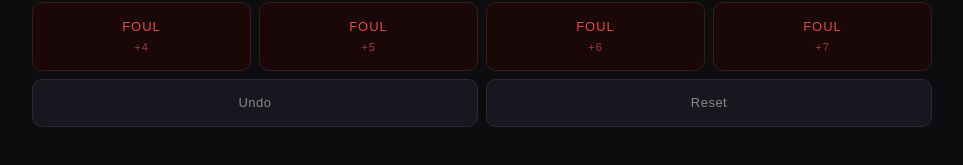
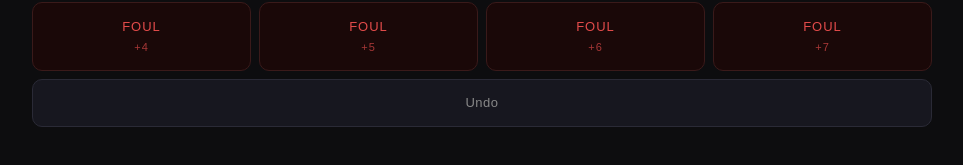
Before and after one commit to yahyabelqacem/snookerapp, a Next.js app: page / in a window 1280 px wide. Shown: the part 491-656 px from the top of the page, without its empty margins (158-1121 px from the left). Built offline with nearby package versions, Linux system fonts and the light colour scheme; no server answers; the database is empty.

Commit message:
remove reset button

```diff
--- a/app/page.tsx
+++ b/app/page.tsx
@@ -197,7 +197,6 @@ export default function Home() {
   return (
     <div style={{ background: "#0d0d0f", minHeight: "100vh", padding: "28px 24px", fontFamily: "sans-serif" }}>
 
-      {/* Confirmation Popup */}
       {showConfirm && (
         <div style={{ position: "fixed", top: 0, left: 0, right: 0, bottom: 0,
           background: "rgba(0,0,0,0.85)", display: "flex", alignItems: "center",
@@ -245,7 +244,6 @@ export default function Home() {
         </div>
       </div>
 
-      {/* Scoreboard */}
       <div style={{ display: "grid", gridTemplateColumns: "minmax(0,1fr) 80px minmax(0,1fr)", gap: 12, alignItems: "center", maxWidth: 900, margin: "0 auto 20px" }}>
         <div onClick={() => switchPlayer(0)}
           style={{ padding: "20px 12px", borderRadius: 14, textAlign: "center", cursor: "pointer",
@@ -288,7 +286,6 @@ export default function Home() {
         Active: <b style={{ color: "#aaa" }}>{names[active]}</b>
       </p>
 
-      {/* Balls — cercles */}
       <div style={{ display: "flex", justifyContent: "center", gap: 12, maxWidth: 900, margin: "0 auto 14px", flexWrap: "wrap" }}>
         {BALLS.map(b => (
           <button key={b.name} onClick={() => addScore(b.pts)}
@@ -302,7 +299,6 @@ export default function Home() {
         ))}
       </div>
 
-      {/* Fin de Frame */}
       <div style={{ maxWidth: 900, margin: "0 auto 10px" }}>
         <button onClick={finDeFrame}
           style={{ width: "100%", padding: 14, borderRadius: 10,
@@ -314,7 +310,6 @@ export default function Home() {
         </button>
       </div>
 
-      {/* Fouls */}
       <div style={{ maxWidth: 900, margin: "0 auto 8px" }}>
         <div style={{ fontSize: 9, color: "#442222", textTransform: "uppercase", letterSpacing: 2, textAlign: "center", marginBottom: 6 }}>
           Foul — {names[active === 0 ? 1 : 0]} yakhod
@@ -331,19 +326,14 @@ export default function Home() {
         </div>
       </div>
 
-      {/* Undo + Reset */}
-      <div style={{ display: "grid", gridTemplateColumns: "1fr 1fr", gap: 8, maxWidth: 900, margin: "0 auto" }}>
+      <div style={{ maxWidth: 900, margin: "0 auto" }}>
         <button onClick={undo}
-          style={{ padding: 13, borderRadius: 10, border: "1px solid #2a2a36", background: "#17171f",
-            color: "#888", fontSize: 13, cursor: "pointer", letterSpacing: 0.5 }}>
+          style={{ width: "100%", padding: 13, borderRadius: 10, border: "1px solid #2a2a36",
+            background: "#17171f", color: "#888", fontSize: 13, cursor: "pointer", letterSpacing: 0.5 }}>
           Undo
         </button>
-        <button onClick={resetAll}
-          style={{ padding: 13, borderRadius: 10, border: "1px solid #2a2a36", background: "#17171f",
-            color: "#888", fontSize: 13, cursor: "pointer", letterSpacing: 0.5 }}>
-          Reset
-        </button>
       </div>
+
     </div>
   );
 }
```
